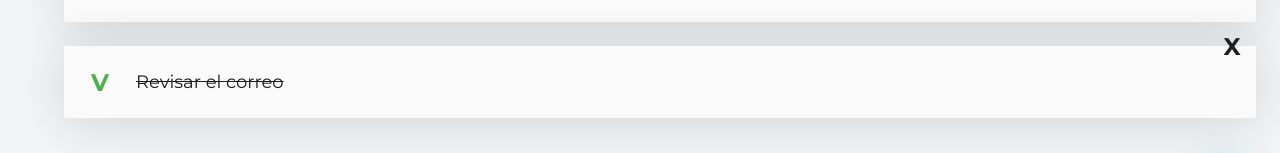
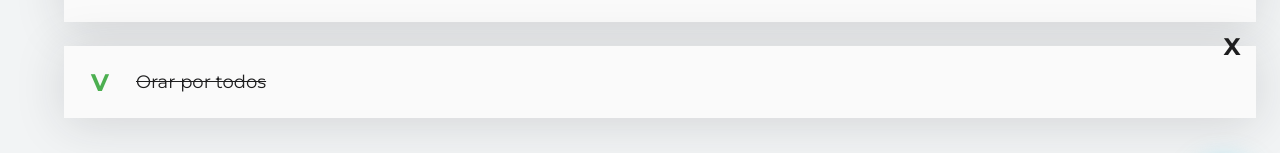
Before and after one commit to jorgechauxjr/reactjs-to-do-list, a React (Create React App) app: page / in a window 1280 px wide. Shown: the part 557-710 px from the top of the page. Built offline with nearby package versions, Linux system fonts and the light colour scheme.

Commit message:
Interacción con React: [Add] funcionalidad buscar

```diff
--- a/src/App.js
+++ b/src/App.js
@@ -23,7 +23,7 @@ const defautlTodos = [
     completed: false
   },
   {
-    text: "Revisar el correo",
+    text: "Orar por todos",
     completed: true
   },
 ]
@@ -33,11 +33,21 @@ function App() {
   const [todos, setTodos] = React.useState(defautlTodos);
   const [searchValue, setsearchValue] = React.useState("");
 
+  // estado derivado
   const completedTodos = todos.filter((todo) => !!todo.completed).length;
   const totalTodos = todos.length;
 
   console.log("completados==", completedTodos)
   console.log("Los usuarios buscan 'todos' de ", searchValue)
+
+  const searchedTodos = todos.filter(
+    (todo) => {
+      const todoText = todo.text.toLocaleLowerCase();
+      const searchText = searchValue.toLocaleLowerCase();
+      return todoText.includes(searchText);
+  })
+  console.log("BUSQUEDA === ", searchedTodos);
+
 
   return (
     <>
@@ -45,7 +55,7 @@ function App() {
       <TodoSearch searchValue={searchValue} setsearchValue={setsearchValue} />
 
       <TodoList>
-        {defautlTodos.map(todoElement => (
+        {searchedTodos.map(todoElement => (
           <TodoItem
             key={todoElement.text}
             text={todoElement.text}
```
